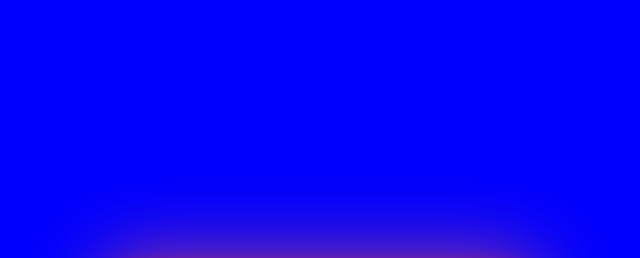
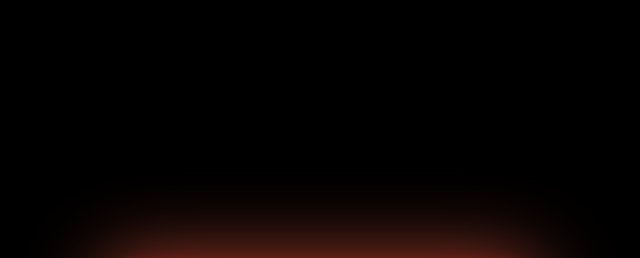
Before and after one commit to JuanBasgall/Hanster, a plain HTML site: page index.html in a window 1280 px wide. Shown: the part 58-316 px from the top of the page, without its empty margins (390-1030 px from the left). Drawn offline with Linux system fonts and the light colour scheme.

Commit message:
vuelta atras al cambio
le vuelvoa  poner el fondo negro porque ya termino la prueba

```diff
--- a/estilos.css
+++ b/estilos.css
@@ -7,7 +7,7 @@ background:radial-gradient(circle at 33% 33%, black 20%, rgb(51, 51, 51),black);
 body{
     overflow: hidden;
     height: 100vh;
-    background:blue;
+    background:black;
     display: flex;
     align-items: center;
     justify-content: space-evenly;
```
